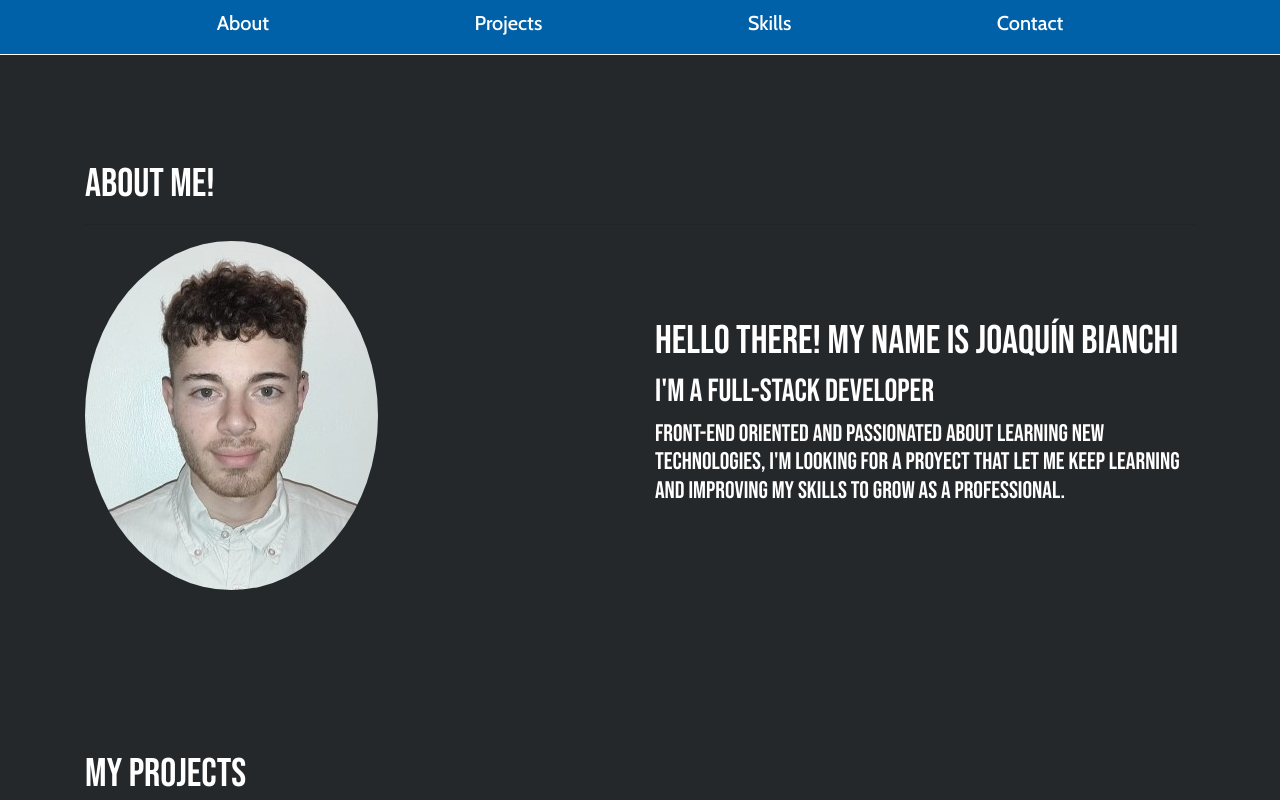
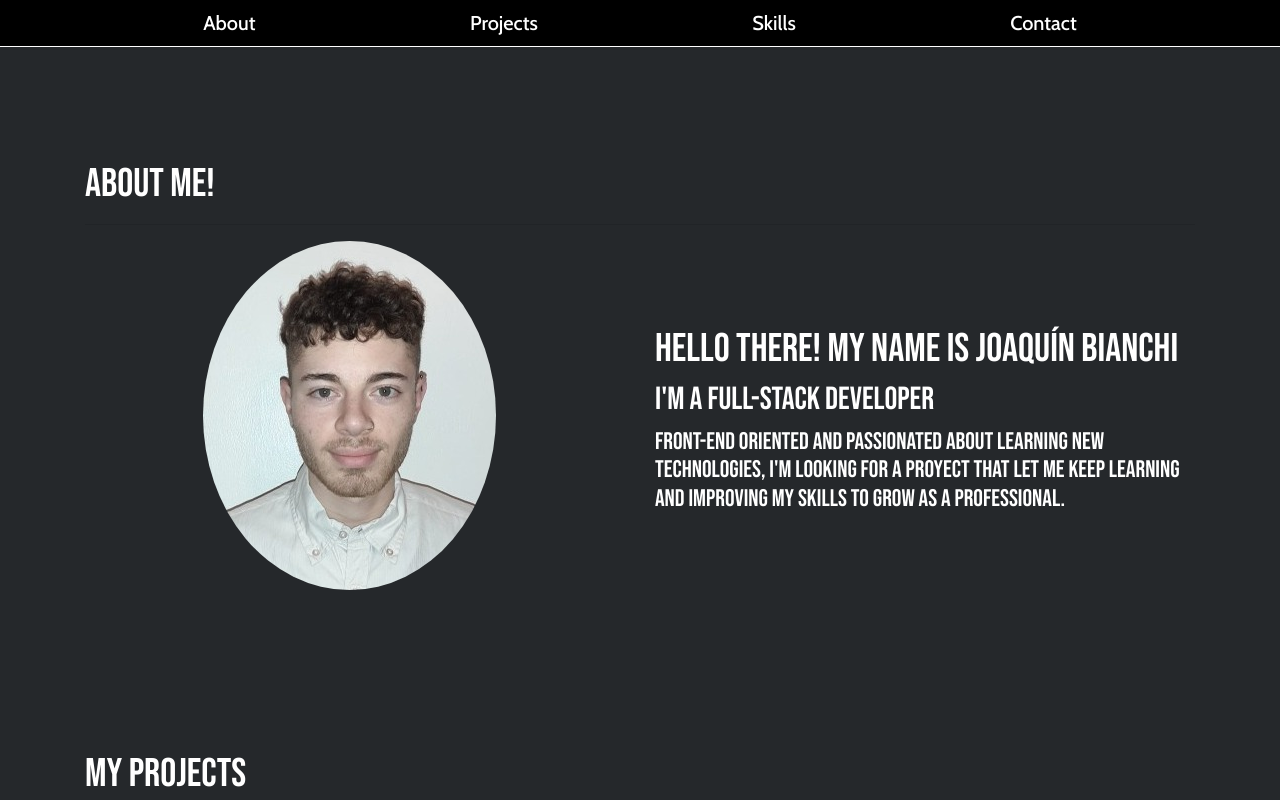
Before and after one commit to joaquinbian/Portfolio, a React (Create React App) app: page / in a window 1280 px wide. Shown: the top 800 px of the page. Built offline with nearby package versions, Linux system fonts and the light colour scheme.

Commit message:
adding responsive settings

```diff
--- a/src/components/about/About.jsx
+++ b/src/components/about/About.jsx
@@ -8,11 +8,11 @@ const About = () => {
       <div className="container">
         <h1 className={style.aboutme}>About me!</h1>
         <hr className={style.hr} />
-        <div className="row align-items-center">
-          <div className="col ">
+        <div className="row d-flex align-items-center">
+          <div className="col-12 col-md-6 d-flex justify-content-center">
             <img className={style.img} src={foto} alt="foto" />
           </div>
-          <div className="col align-items-center">
+          <div className="col-12 col-md-6 mt-3">
             <div className={style.textContainer}>
               <h1> Hello there! my name is Joaquín Bianchi</h1>
               <h2>I'm a Full-Stack Developer</h2>
--- a/src/components/about/about.module.css
+++ b/src/components/about/about.module.css
@@ -29,3 +29,11 @@ h4 {
   align-self: center;
   width: 40%;
 }
+
+@media screen and (max-width: 768px) {
+  .img {
+    border-radius: 50%;
+    width: 15em;
+    height: 15em;
+  }
+}
--- a/src/components/carousel/carousel.module.css
+++ b/src/components/carousel/carousel.module.css
@@ -2,6 +2,9 @@
   width: 100%;
   height: 35vh;
   /* background-color: tomato; */
+  animation-name: appear;
+  animation-duration: 2s;
+  animation-direction: reverse;
 }
 .carouselInner {
   height: 100%;
--- a/src/components/navbar/navbar.module.css
+++ b/src/components/navbar/navbar.module.css
@@ -2,7 +2,7 @@
 
 .navbarContainer {
   position: fixed;
-  background-color: #0061a8;
+  background-color: #000;
   overflow: hidden;
   top: 0;
   z-index: 2;
@@ -12,17 +12,23 @@
   flex-direction: row;
   justify-content: space-evenly;
   align-content: center;
-  padding: 0.7rem;
+  /* padding: 0.7rem; */
 }
 .navbarContainer a {
   text-decoration: none;
   color: white;
   align-content: center;
+  padding: 0.7rem;
+}
+.navbarContainer a:hover {
+  background-color: white;
+  color: black;
 }
 .text {
   font-family: "Cabin";
+  margin-bottom: 0;
 }
-.linkNavbar:hover {
+/* .linkNavbar:hover {
   transition-duration: 1s;
   transform: scale(1.3);
-}
+} */
--- a/src/components/projects/Projects.jsx
+++ b/src/components/projects/Projects.jsx
@@ -10,8 +10,8 @@ const Projects = () => {
     <div id="projects" className="container">
       <h1 className={style.title}>My Projects</h1>
 
-      <div className="row gx-5 mb-5 justify-content-between align-items-center">
-        <div className="col-5">
+      <div className="row row-cols-auto gx-5 mb-5 justify-content-between align-items-center">
+        <div className="col-12 col-lg-5">
           <h1>Trip-Mate</h1>
           <h3>
             A individual project made in Henry bootcamp, with this application
@@ -87,7 +87,7 @@ const Projects = () => {
             </div>
           </div>
         </div>
-        <div className="col-7">
+        <div className="col-12 col-lg-7">
           {/* <div className={style.modalContainer}>
             <ImageSlider slides={imagesPI} />
           </div> */}
@@ -112,7 +112,7 @@ const Projects = () => {
         </div>
       </div>
       <div className="row gx-5 justify-content-between align-items-center">
-        <div className="col-5">
+        <div className="col-12 col-lg-5">
           <h1>Weather App</h1>
           <h3>
             With this application you can search how is the weather of any city
@@ -145,7 +145,7 @@ const Projects = () => {
             </div>
           </h4>
         </div>
-        <div className="col-7 ">
+        <div className="col-12 col-lg-7">
           {/* <img
             src="https://github.com/joaquinbian/joaquinbian/raw/main/screenshotsProjects/LandingPagePhoto.png"
             alt="landing-page"
```
